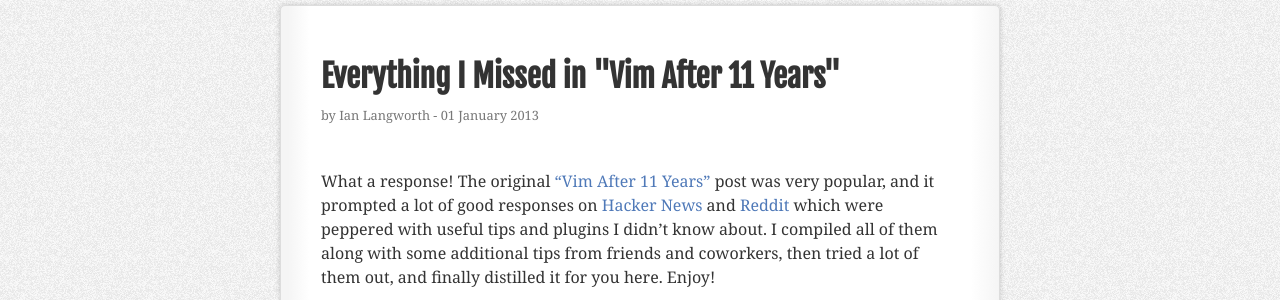
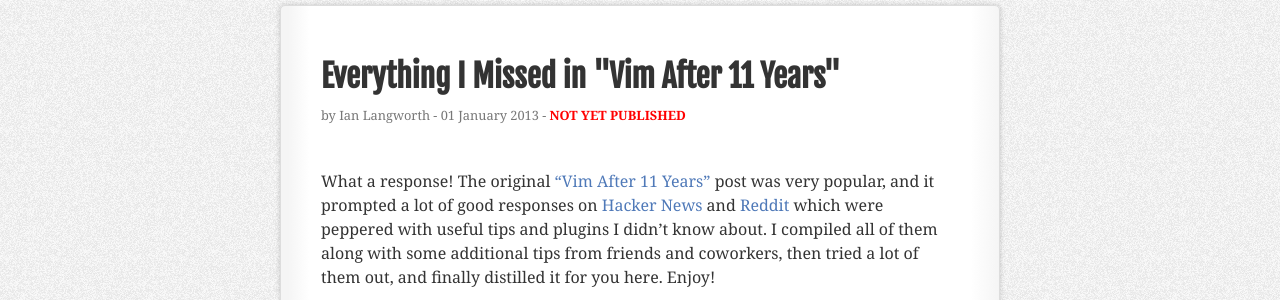
Before and after one commit to statico/statico.github.io, a Jekyll site: the page built from _posts/2013-01-01-vim2.md, in a window 1280 px wide. Shown: the part 215-515 px from the top of the page. Built offline with Jekyll 4.4.1, drawn with Linux system fonts in a browser that asks for light colours; comment, search, counter and statistics services are not loaded; some of the changed text lies outside the part shown.

Commit message:
Disable comments for drafts.

```diff
--- a/_layouts/post.html
+++ b/_layouts/post.html
@@ -10,6 +10,9 @@
   <p class="meta">
     by Ian Langworth -
     {{ page.date | date_to_long_string }}
+    {% if page.draft %}
+      - <span class="warning">NOT YET PUBLISHED</span>
+    {% endif %}
   </p
 
   {{ content }}
@@ -19,5 +22,9 @@
 </article>
 
 <section>
-  {% include disqus.html %}
+  {% if page.draft %}
+    <span class="meta">(Comments disabled - draft post)</span>
+  {% else %}
+    {% include disqus.html %}
+  {% endif %}
 </section>
--- a/style.css
+++ b/style.css
@@ -104,6 +104,10 @@
 .meta {
   color: #777777;
   font-size: 80%; }
+
+.warning {
+  color: red;
+  font-weight: bold; }
 
 img.icon {
   width: 100%; }
--- a/style.sass
+++ b/style.sass
@@ -124,6 +124,10 @@
 .meta
   color: $fg + #444
   font-size: 80%
+
+.warning
+  color: red
+  font-weight: bold
 
 img.icon
   width: 100%
```
